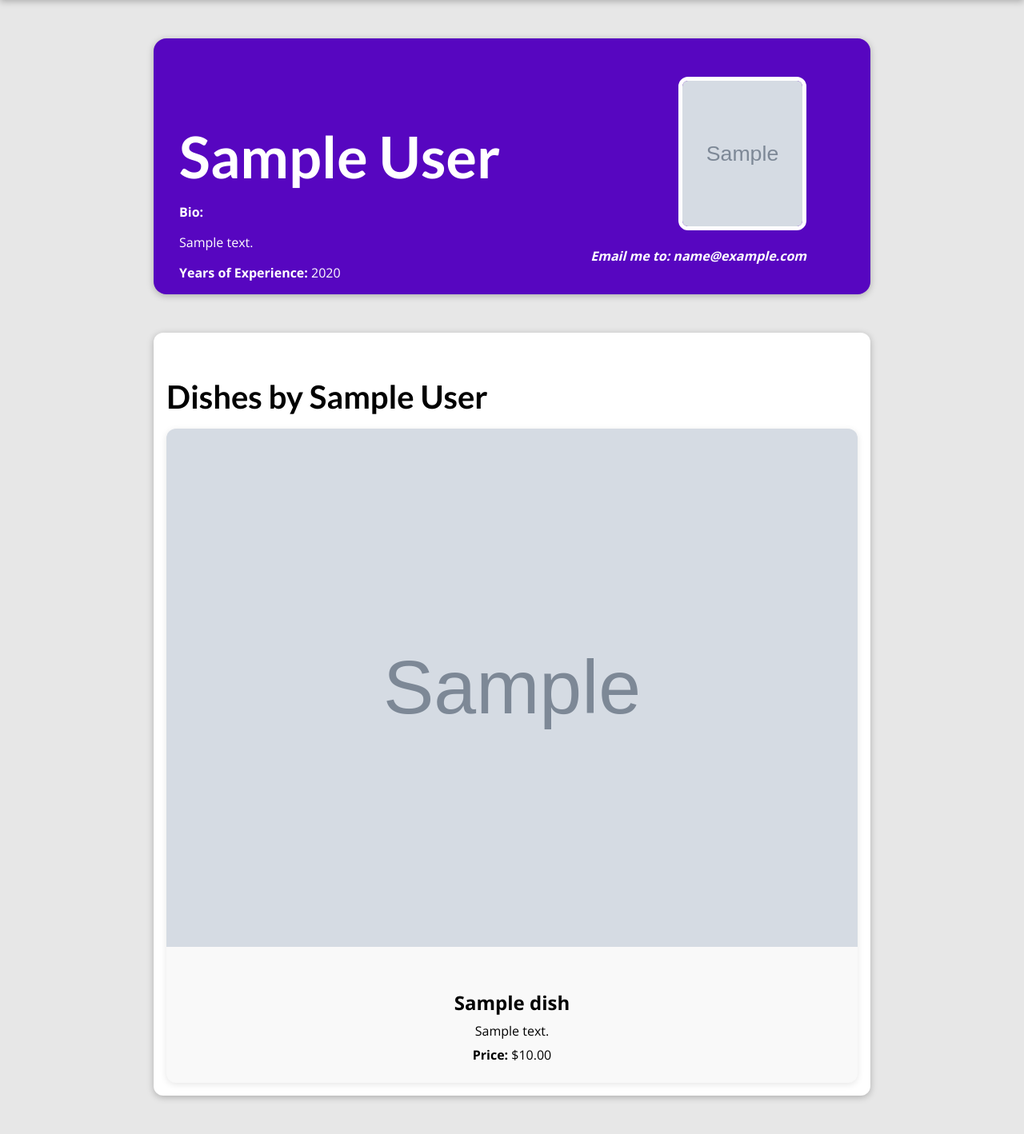
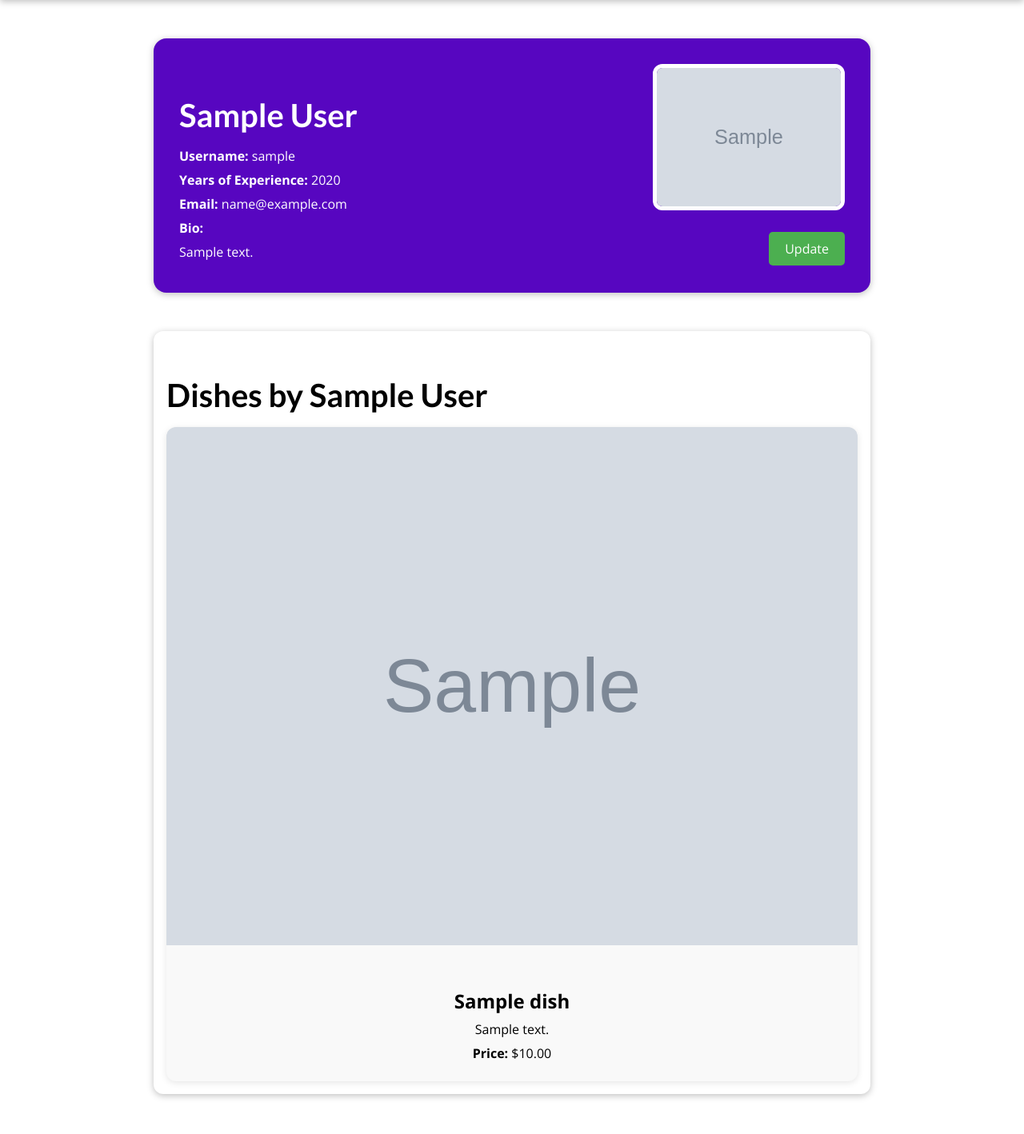
Before and after one commit to dkibalenko/restaurant-mate, a Django app: a page that uses kitchen/templates/kitchen/cook_detail.html in a window 1280 px wide. Shown: the part 80-1498 px from the top of the page at 80% size. After the commit the page ends 1454 px from the top, so only its background shows below. Run offline with Django 5.2, Linux system fonts and the light colour scheme; a user stored in the database is signed in; tables that the repository leaves empty hold one stand-in row (values such as "Sample post"); grey boxes marked "Sample" are stand-in pictures.

Commit message:
Feat: Add Cook update form
- Refactor kitchen/forms.py, add Cook update form with profile picture file extension validation

- Refactor kitchen/urls.py, add path to Cook update form

- Refactor kitchen/views.py, add Cook update view

- Add kitchen/cook_form_update.html to render Cook update form

- Refactor kitchen/cook_detail.html, kitchen/cook_detail.css

```diff
--- a/kitchen/static/kitchen/cook_detail.css
+++ b/kitchen/static/kitchen/cook_detail.css
@@ -1,14 +1,8 @@
-body {
-  background-color: #e7e7e7;
-}
-
-#main-navigation {
-  background-color: #390281;
-  box-shadow: 0 2px 8px rgba(0, 0, 0, 0.25);
-}
-
 #summary {
-  margin: 8rem auto 3rem auto;
+  display: flex;
+  justify-content: space-between;
+  align-items: flex-start;
+  margin: 8rem auto 1rem auto;
   padding: 2rem;
   width: 70%;
   max-width: 90rem;
@@ -16,44 +10,68 @@ body {
   background-color: #5706c0;
   position: relative;
   box-shadow: 0 2px 8px rgba(0, 0, 0, 0.25);
-  height: 20rem;
 }
 
-#bio {
+.cook-details {
+  color: white;
+  flex: 1;
+}
+
+.cook-details h3 {
+  font-size: 2.5rem;
+  margin-bottom: 1rem;
+}
+
+.cook-details p,
+.cook-details address {
+  margin: 0.5rem 0;
+  color: white;
+  text-decoration: none;
+  font-style: normal;
+}
+
+.cook-details address a {
+  text-decoration: none;
   color: white;
 }
 
-#summary h3 {
+.actions {
+  margin-top: 1rem;
+}
+
+.actions .btn {
+  background-color: #4CAF50;
   color: white;
-  font-size: 4.5rem;
-  margin-bottom: 0.25rem;
+  padding: 10px 20px;
+  text-decoration: none;
+  border-radius: 5px;
+  /* margin-right: 10px; */
+}
+
+.actions .btn:hover {
+  background-color: #45a049;
+}
+
+.actions .btn-delete {
+  background-color: #d9534f;
+}
+
+.actions .btn-delete:hover {
+  background-color: #c9302c;
 }
 
 #summary article {
-  position: absolute;
-  top: 2rem;
-  right: 3rem;
-  padding: 1rem 2rem;
-  border-radius: 12px;
+  flex-shrink: 0;
+  padding: 0;
   text-align: right;
-  color: white;
 }
 
 #summary article img {
-  width: 10rem;
-  height: 12rem;
+  width: 15rem;
+  height: auto;
   border-radius: 12px;
   border: 5px solid white;
   margin-bottom: 1rem;
-}
-
-#summary address {
-  font-weight: bold;
-}
-
-#summary a {
-  color: white;
-  text-decoration: none;
 }
 
 main {
--- a/kitchen/templates/kitchen/cook_detail.html
+++ b/kitchen/templates/kitchen/cook_detail.html
@@ -7,19 +7,25 @@
 
 {% block css_files %}
   <link rel="stylesheet" href="{% static "kitchen/cook_detail.css" %}">
-{% endblock css_files %}
+{% endblock %}
 
 {% block content %}
   <section id="summary">
-    <h3>{{ cook.full_name }}</h3>
-    <div id="bio">
+    <div class="cook-details">
+      <h3>{{ cook.full_name }}</h3>
+      <p><strong>Username:</strong> {{ cook.username }}</p>
+      <p><strong>Years of Experience:</strong> {{ cook.years_of_experience }}</p>
+      <address><strong>Email: </strong><a href="mailto:{{ cook.email }}">{{ cook.email }}</a></address>
       <p><strong>Bio:</strong></p>
       <p>{{ cook.bio }}</p>
-      <p><strong>Years of Experience:</strong> {{ cook.years_of_experience }}</p>
+
     </div>
     <article>
-        <img src="{{ cook.profile_picture.url }}" alt="{{ cook.full_name }}">
-        <address>Email me to: <a href="mailto:{{ cook.email }}">{{ cook.email }}</a></address>
+      <img src="{{ cook.profile_picture.url }}" alt="{{ cook.full_name }}">
+      <div class="actions">
+        <a id="update-cook" href="{% url "kitchen:cook-update" cook.slug %}" class="btn">Update</a>
+        {% comment %} <a id="delete-cook" href="{% url "kitchen:cook-delete" cook.slug %}" class="btn btn-delete">Delete</a> {% endcomment %}
+      </div>
     </article>
   </section>
 
@@ -42,4 +48,4 @@
       </ul>
     </section>
   </main>
-{% endblock content %}
+{% endblock %}
--- a/kitchen/urls.py
+++ b/kitchen/urls.py
@@ -7,6 +7,7 @@ urlpatterns = [
     path("cooks/", views.CookListView.as_view(), name="cooks-page"),
     path("cooks/<slug:slug>", views.CookDetailView.as_view(), name="cook-detail-page"),
     path("cooks/create/", views.CookCreateView.as_view(), name="cook-create"),
+    path("cooks/<slug:slug>/update/", views.CookUpdateView.as_view(), name="cook-update"),
 ]
 
 app_name="kitchen"
--- a/kitchen/views.py
+++ b/kitchen/views.py
@@ -8,7 +8,7 @@ from django.urls import reverse_lazy
 
 
 from .models import Dish, Cook
-from .forms import CookCreationForm
+from .forms import CookCreationForm, CookUpdateForm
 
 
 @login_required
@@ -42,3 +42,10 @@ class CookCreateView(LoginRequiredMixin, generic.CreateView):
     template_name = "kitchen/cook_form.html"
     form_class = CookCreationForm
     success_url = reverse_lazy("kitchen:cooks-page")
+
+
+class CookUpdateView(LoginRequiredMixin, generic.UpdateView):
+    model = Cook
+    template_name = "kitchen/cook_form_update.html"
+    form_class = CookUpdateForm
+    success_url = reverse_lazy("kitchen:cooks-page")
```
Also changed, not shown: kitchen/forms.py (+34 -1 lines), kitchen/templates/kitchen/cook_form_update.html (added, +20 -0 lines).
